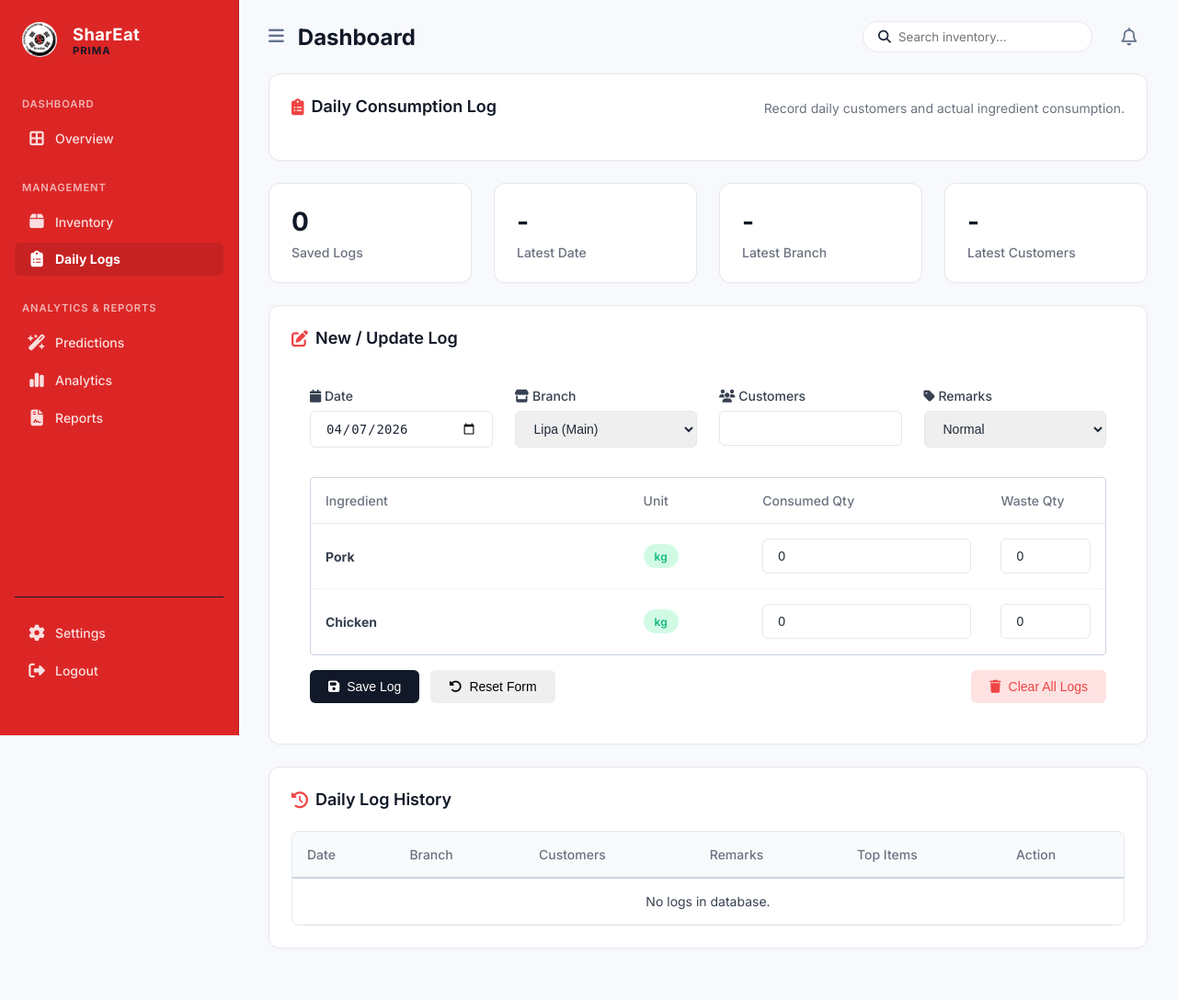
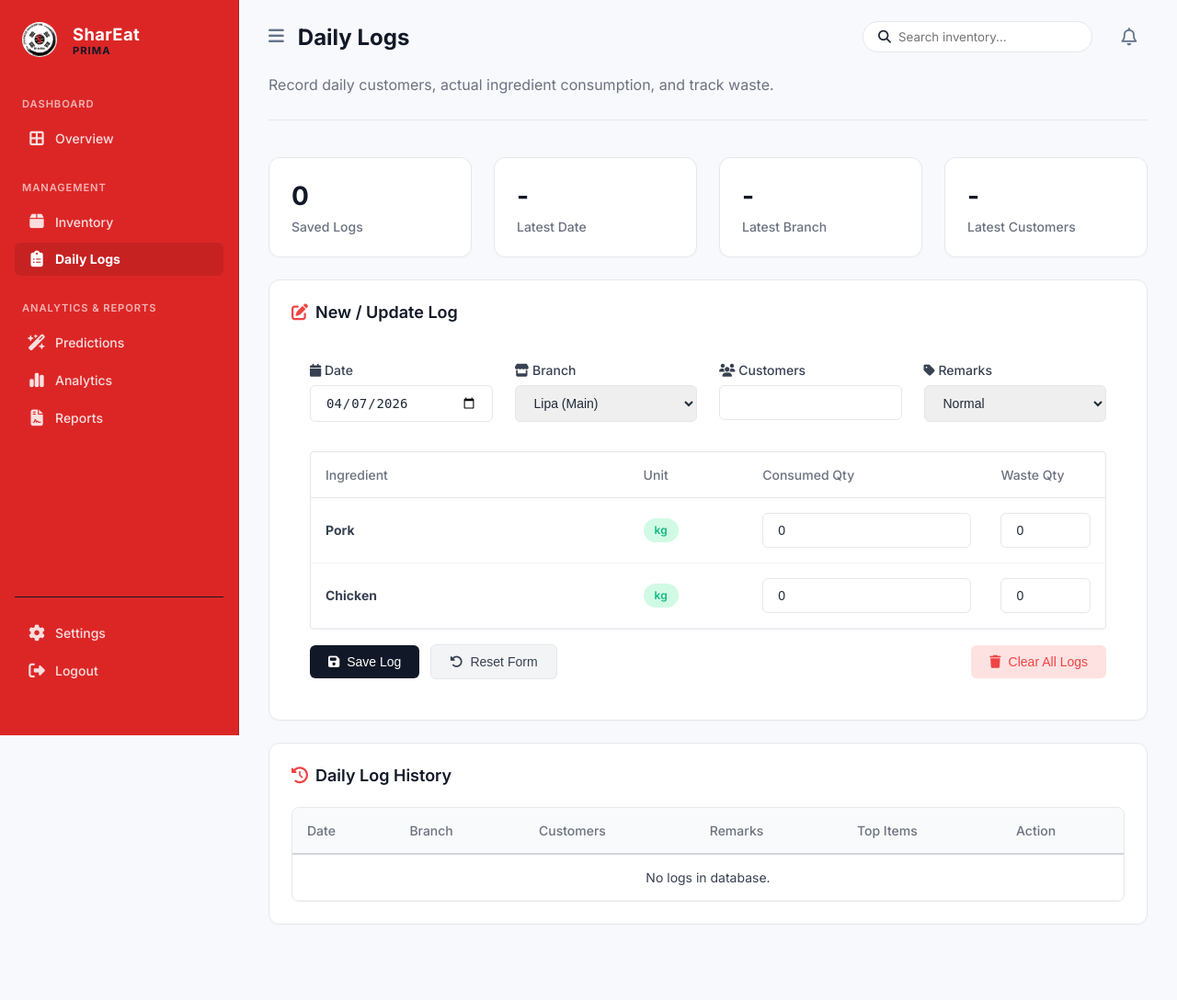
Before and after one commit to excesting/shareitV1, a Flask app: page /daily-log in a window 1280 px wide. Shown: the whole page at 92% size. After the commit the page ends 1006 px from the top, so only its background shows below. Run offline with Flask 3, Linux system fonts and the light colour scheme; the visitor is signed in with stand-in values (Sample User, id 1); data that the repository does not hold is empty; parts of the project's set-up code (start-up, migrations or seed data) failed here and were passed over; some libraries are stand-ins or nearby versions.

Commit message:
Refactor daily log template for improved layout
Updated the daily log template to enhance clarity and styling.

```diff
--- a/templates/daily_log.html
+++ b/templates/daily_log.html
@@ -1,31 +1,27 @@
 {% extends "base.html" %}
 
-{% block title %}Daily Log - Food Consumption{% endblock %}
+{% block title %}Daily Logs{% endblock %}
+{% block page_title %}Daily Logs{% endblock %}
 
 {% block head %}
 <style>
-    /* Fixed height and scrollable area for history logs */
     .scrollable-history {
-        max-height: 450px; /* Adjust height as needed */
+        max-height: 450px;
         overflow-y: auto;
-        border: 1px solid #e2e8f0;
+        border: 1px solid var(--gray-200);
         border-radius: 8px;
     }
-
-    /* Keep the table headers visible while scrolling */
     .scrollable-history thead th {
         position: sticky;
         top: 0;
-        background-color: #f8fafc;
+        background-color: var(--gray-50);
         z-index: 10;
-        border-bottom: 2px solid #cbd5e1;
+        border-bottom: 2px solid var(--gray-300);
     }
-
-    /* Styling for the items entry table to keep it compact */
     .items-entry-container {
         max-height: 300px;
         overflow-y: auto;
-        border: 1px solid #cbd5e1;
+        border: 1px solid var(--gray-200);
         border-radius: 4px;
         margin-bottom: 1rem;
     }
@@ -33,11 +29,9 @@
 {% endblock %}
 
 {% block content %}
-<div class="card mb-6">
-  <div class="card-header">
-    <h1 class="card-title"><i class="fas fa-clipboard-list text-primary"></i> Daily Consumption Log</h1>
-    <p class="card-subtitle">Record daily customers and actual ingredient consumption.</p>
-  </div>
+
+<div class="page-hero">
+    <p class="page-hero-subtitle">Record daily customers, actual ingredient consumption, and track waste.</p>
 </div>
 
 <div class="grid grid-4 mb-6">
@@ -100,7 +94,7 @@
     <div class="d-flex justify-between items-center" style="gap: 0.75rem;">
       <div class="d-flex items-center" style="gap: 0.75rem;">
         <button type="submit" class="btn btn-primary"><i class="fas fa-save"></i> Save Log</button>
-        <button type="button" class="btn btn-warning" id="dlResetBtn"><i class="fas fa-rotate-left"></i> Reset Form</button>
+        <button type="button" class="btn btn-secondary" id="dlResetBtn"><i class="fas fa-rotate-left"></i> Reset Form</button>
       </div>
       <button type="button" class="btn btn-danger" id="dlClearAllBtn"><i class="fas fa-trash"></i> Clear All Logs</button>
     </div>
```
